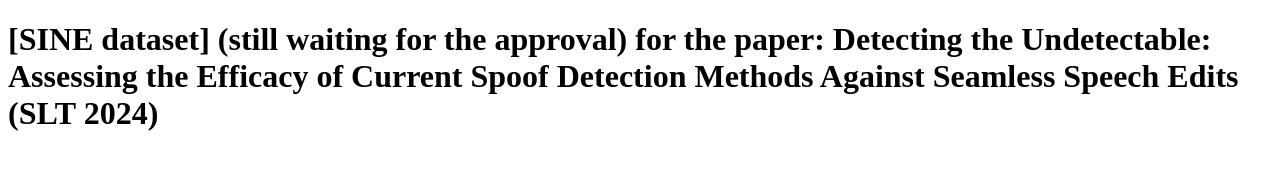
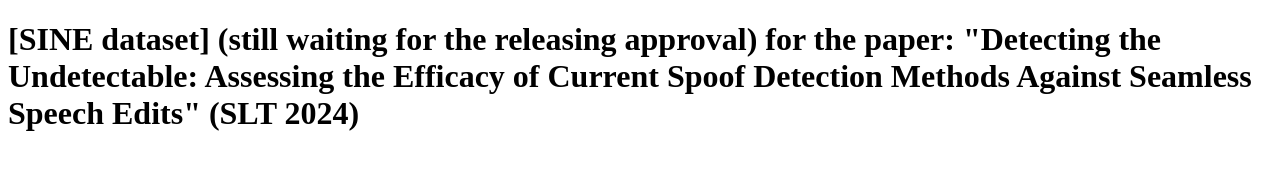
Before and after one commit to JasonSWFu/SINE_dataset, a plain HTML site: page index.html in a window 1280 px wide. Drawn offline with Linux system fonts and the light colour scheme.

Commit message:
Update index.html

```diff
--- a/index.html
+++ b/index.html
@@ -5,7 +5,7 @@
     <title>SINE_dataset</title>
   </head>
   <body>
-    <h1>[SINE dataset] (still waiting for the approval) for the paper: <b>Detecting the Undetectable:
-      Assessing the Efficacy of Current Spoof Detection Methods Against Seamless Speech Edits (SLT 2024)</b></h1>
+    <h1>[SINE dataset] (still waiting for the releasing approval) for the paper: <b>"Detecting the Undetectable:
+      Assessing the Efficacy of Current Spoof Detection Methods Against Seamless Speech Edits" (SLT 2024)</b></h1>
   </body>
 </html>
```
